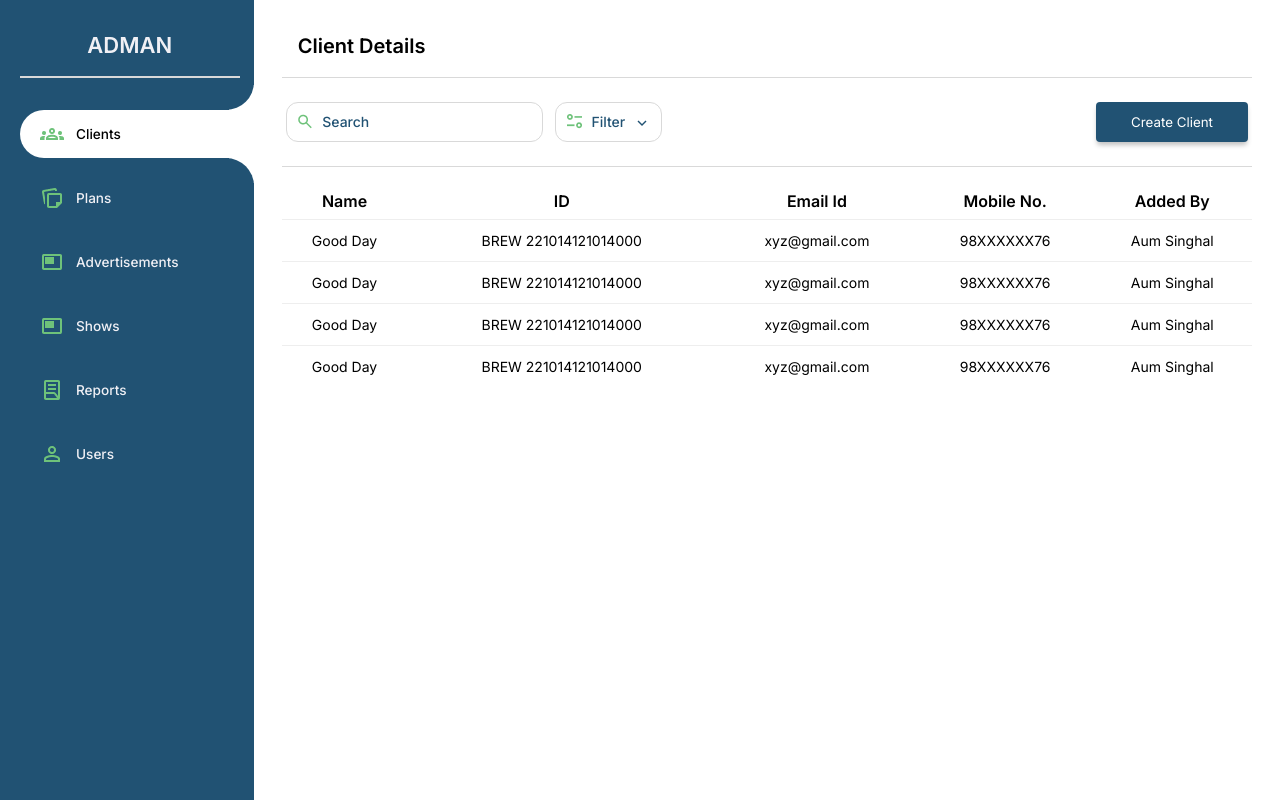
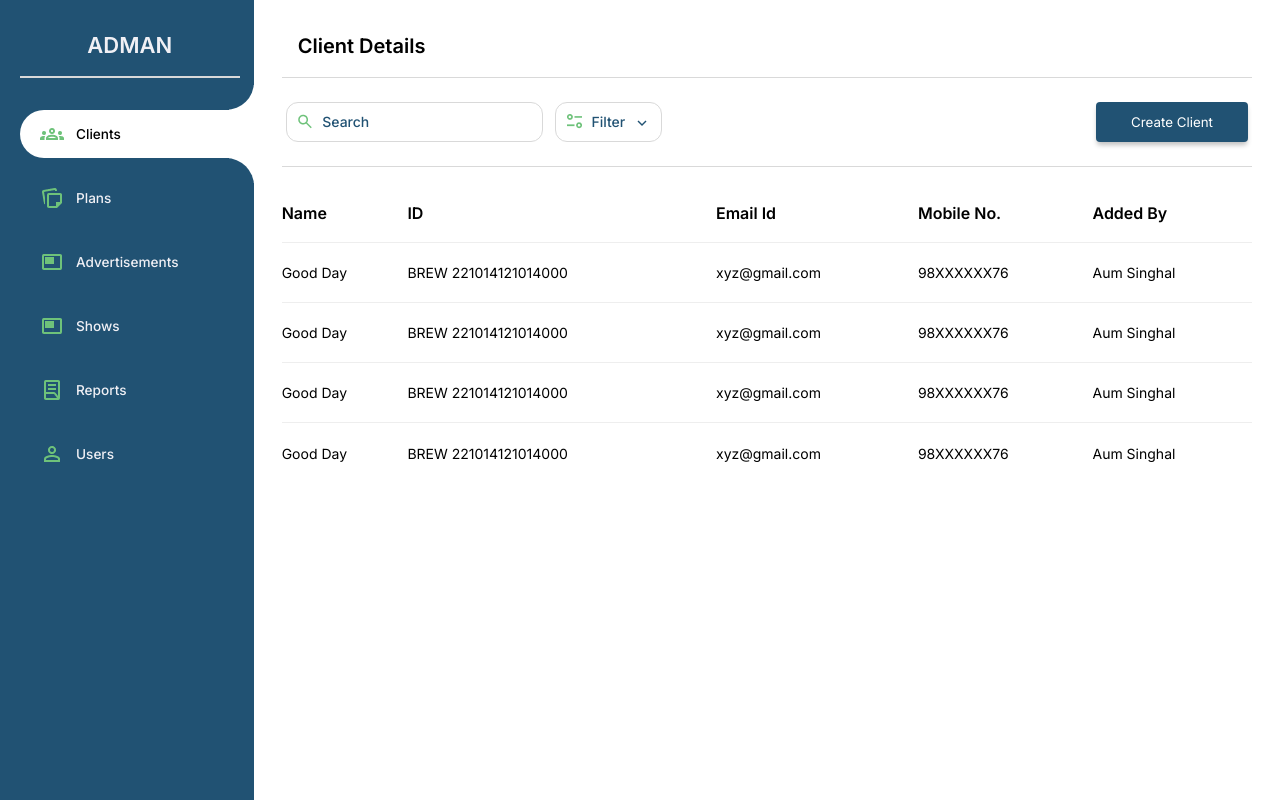
Before and after one commit to aum-singhal/adman, a React (Create React App) app: page / in a window 1280 px wide. Built offline with nearby package versions, Linux system fonts and the light colour scheme.

Commit message:
fixed the row hieght of the table

```diff
--- a/src/components/table/table.css
+++ b/src/components/table/table.css
@@ -10,10 +10,13 @@
     :is(th, tr){
         padding: .5rem 0;
         border-bottom: 1px solid #EEEEEE;
+        text-align: left;
+        height: 60px;
     }
 
     :is(td){
         padding: .75rem 0;
+        text-align: left;
     }
 
     :is(tr:last-child){
```
